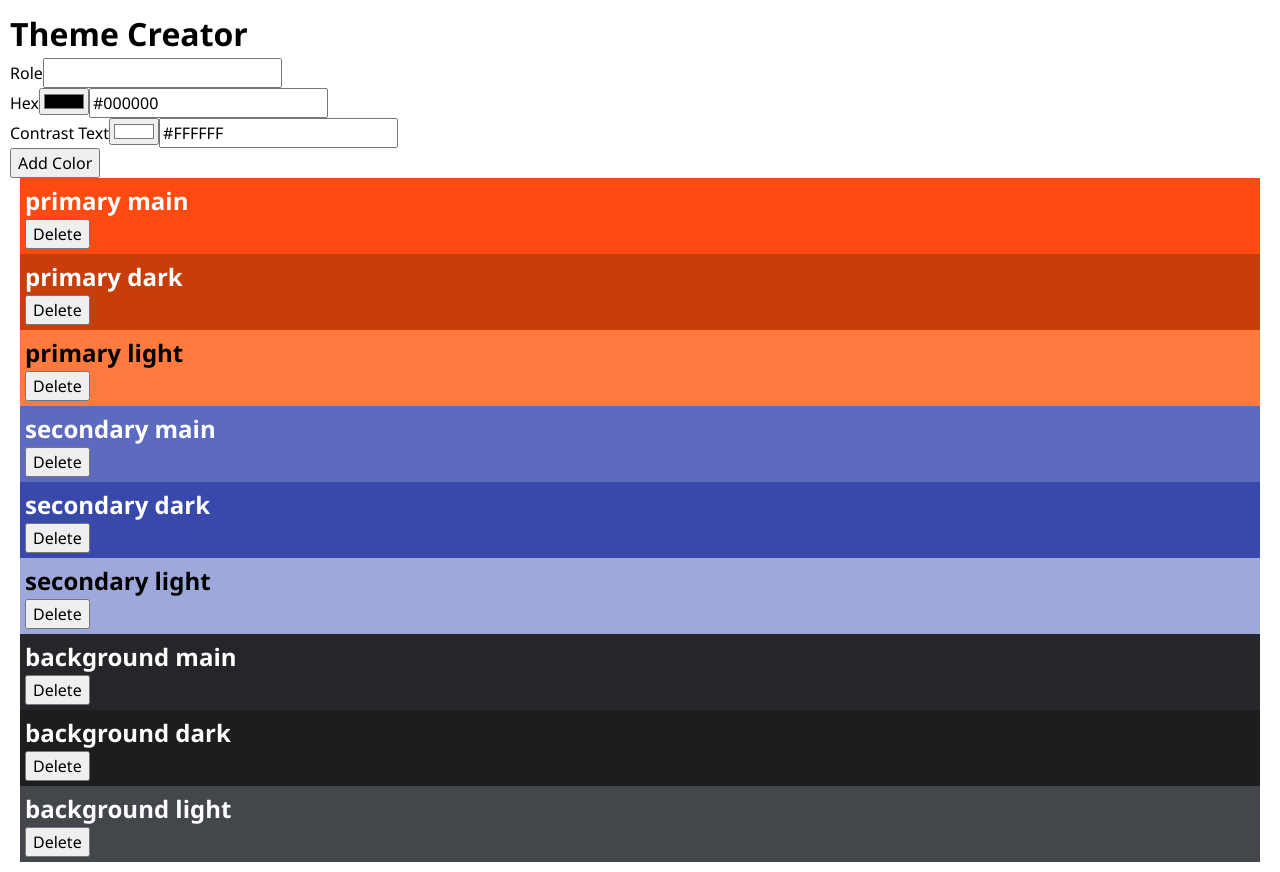
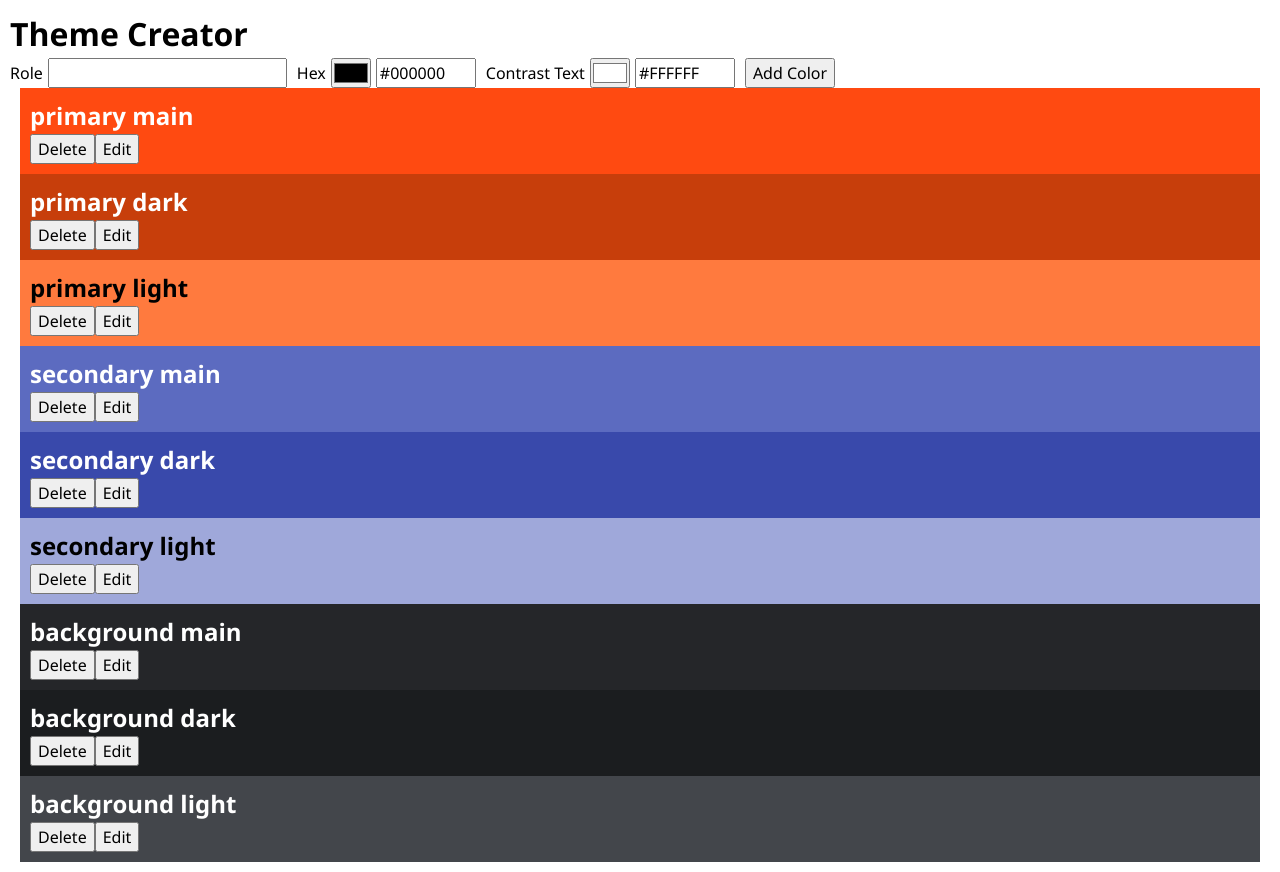
Before and after one commit to marco-martinho/color-theme-creator, a React (Vite) app: page / in a window 1280 px wide. Built offline with nearby package versions, Linux system fonts and the light colour scheme.

Commit message:
Add color editing with live preview

```diff
--- a/src/App.jsx
+++ b/src/App.jsx
@@ -2,7 +2,6 @@ import { useState } from "react";
 import { initialColors } from "./lib/colors";
 import Color from "./Components/Color/Color";
 import ColorForm from "./Components/Color/ColorForm/ColorForm";
-
 import "./App.css";
 
 export default function App() {
@@ -17,6 +16,13 @@ export default function App() {
       currentColors.filter((color) => color.id !== id),
     );
   }
+  function handleUpdateColor(updatedColor) {
+    setColors((currentColors) =>
+      currentColors.map((color) =>
+        color.id !== updatedColor.id ? color : updatedColor,
+      ),
+    );
+  }
 
   return (
     <>
@@ -25,7 +31,12 @@ export default function App() {
 
       {colors.length === 0 && <p>No colors left. Add some new colors!</p>}
       {colors.map((color) => (
-        <Color key={color.id} color={color} onDeleteColor={handleDeleteColor} />
+        <Color
+          key={color.id}
+          color={color}
+          onDeleteColor={handleDeleteColor}
+          onUpdateColor={handleUpdateColor}
+        />
       ))}
     </>
   );
--- a/src/Components/Color/Color.css
+++ b/src/Components/Color/Color.css
@@ -1,6 +1,6 @@
 .color-card {
   margin: 0px 10px;
-  padding: 5px;
+  padding: 10px;
 }
 
 .color-card-headline {
@@ -9,3 +9,35 @@
   background: black;
   color: white;
 }
+
+.color-form {
+  display: flex;
+  flex-direction: row;
+  align-items: center;
+  flex-wrap: nowrap;
+  gap: 10px;
+  overflow-x: auto;
+}
+
+.color-form-field {
+  display: flex;
+  flex-direction: row;
+  align-items: center;
+  flex-shrink: 0;
+  gap: 5px;
+  white-space: nowrap;
+}
+
+.color-form-field input[type="text"] {
+  width: 100px;
+}
+
+.color-form-field input[type="color"] {
+  width: 40px;
+  height: 30px;
+  padding: 0;
+}
+
+.color-form button {
+  flex-shrink: 0;
+}
--- a/src/Components/Color/Color.jsx
+++ b/src/Components/Color/Color.jsx
@@ -1,23 +1,52 @@
 import "./Color.css";
 import { useState } from "react";
+import ColorForm from "./ColorForm/ColorForm";
 
-export default function Color({ color, onDeleteColor }) {
+export default function Color({ color, onDeleteColor, onUpdateColor }) {
   const [isConfirming, setIsConfirming] = useState(false);
+  const [isEditing, setIsEditing] = useState(false);
+  const [previewColor, setPreviewColor] = useState(color);
+
+  const displayedColor = isEditing ? previewColor : color;
+
+  function handleStartEditing() {
+    setPreviewColor(color);
+    setIsEditing(true);
+  }
+
+  function handleCancelEditing() {
+    setPreviewColor(color);
+    setIsEditing(false);
+  }
+
   return (
     <section
       className="color-card"
-      style={{ backgroundColor: color.hex, color: color.contrastText }}
+      style={{
+        backgroundColor: displayedColor.hex,
+        color: displayedColor.contrastText,
+      }}
     >
-      <h1>{color.role}</h1>
+      <h1>{displayedColor.role}</h1>
 
-      {isConfirming ? (
+      {isEditing ? (
+        <ColorForm
+          initialColor={color}
+          onUpdateColor={onUpdateColor}
+          onPreviewChange={setPreviewColor}
+          onCancel={handleCancelEditing}
+        />
+      ) : isConfirming ? (
         <>
           <p>Are you sure?</p>
           <button onClick={() => onDeleteColor(color.id)}>Confirm</button>
           <button onClick={() => setIsConfirming(false)}>Cancel</button>
         </>
       ) : (
-        <button onClick={() => setIsConfirming(true)}>Delete</button>
+        <>
+          <button onClick={() => setIsConfirming(true)}>Delete</button>
+          <button onClick={handleStartEditing}>Edit</button>
+        </>
       )}
     </section>
   );
--- a/src/Components/Color/ColorForm/ColorForm.jsx
+++ b/src/Components/Color/ColorForm/ColorForm.jsx
@@ -2,23 +2,41 @@ import { useState } from "react";
 import { nanoid } from "nanoid";
 import ColorInput from "../ColorInput/ColorInput";
 
-export default function ColorForm({ onAddColor }) {
-  const [color, setColor] = useState({
+export default function ColorForm({
+  onAddColor,
+  initialColor,
+  onUpdateColor,
+  onPreviewChange,
+  onCancel,
+}) {
+  const [color, setColor] = useState(
+    initialColor || {
       role: "",
       hex: "#000000",
       contrastText: "#FFFFFF",
-  });
+    },
+  );
 
   function handleChange(event) {
-    setColor({
+    const updatedColor = {
       ...color,
       [event.target.name]: event.target.value,
-    });
+    };
+
+    setColor(updatedColor);
+    onPreviewChange?.(updatedColor);
   }
 
   function handleSubmit(event) {
     event.preventDefault();
 
+    if (initialColor) {
+      onUpdateColor({
+        ...color,
+        id: initialColor.id,
+      });
+      onCancel();
+    } else {
       onAddColor({
         id: nanoid(),
         ...color,
@@ -30,9 +48,11 @@ export default function ColorForm({ onAddColor }) {
         contrastText: "#FFFFFF",
       });
     }
+  }
 
   return (
-    <form onSubmit={handleSubmit}>
+    <form className="color-form" onSubmit={handleSubmit}>
+      <div className="color-form-field">
         <label htmlFor="role">Role</label>
         <input
           id="role"
@@ -41,6 +61,7 @@ export default function ColorForm({ onAddColor }) {
           onChange={handleChange}
           required
         />
+      </div>
 
       <ColorInput
         label="Hex"
@@ -56,7 +77,15 @@ export default function ColorForm({ onAddColor }) {
         onChange={handleChange}
       />
 
-      <button type="submit">Add Color</button>
+      <button type="submit">
+        {initialColor ? "Save Changes" : "Add Color"}
+      </button>
+
+      {initialColor && (
+        <button type="button" onClick={onCancel}>
+          Cancel
+        </button>
+      )}
     </form>
   );
 }
--- a/src/Components/Color/ColorInput/ColorInput.jsx
+++ b/src/Components/Color/ColorInput/ColorInput.jsx
@@ -1,6 +1,6 @@
 export default function ColorInput({ label, name, value, onChange }) {
   return (
-    <div>
+    <div className="color-form-field">
       <label htmlFor={name}>{label}</label>
 
       <input
```
Lines whose indentation alone changed are shown as unchanged.
